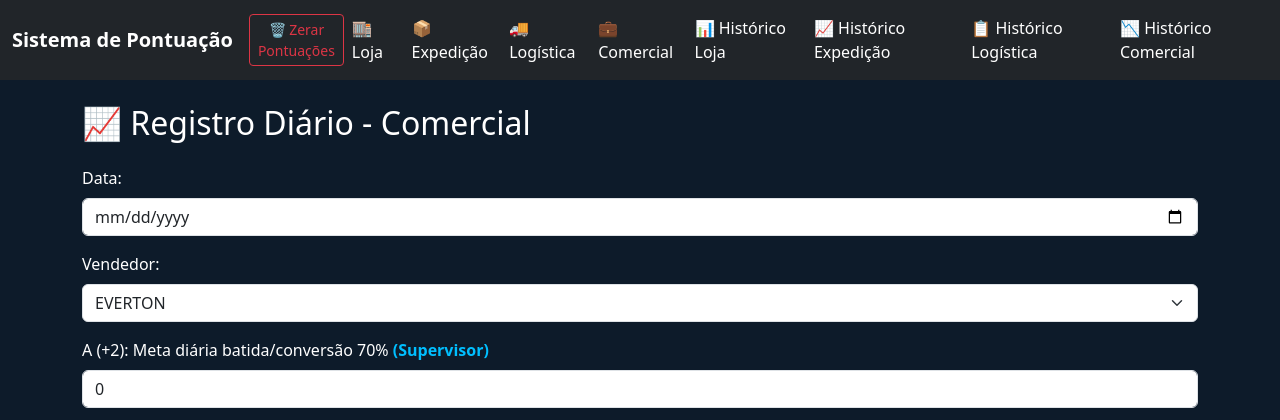
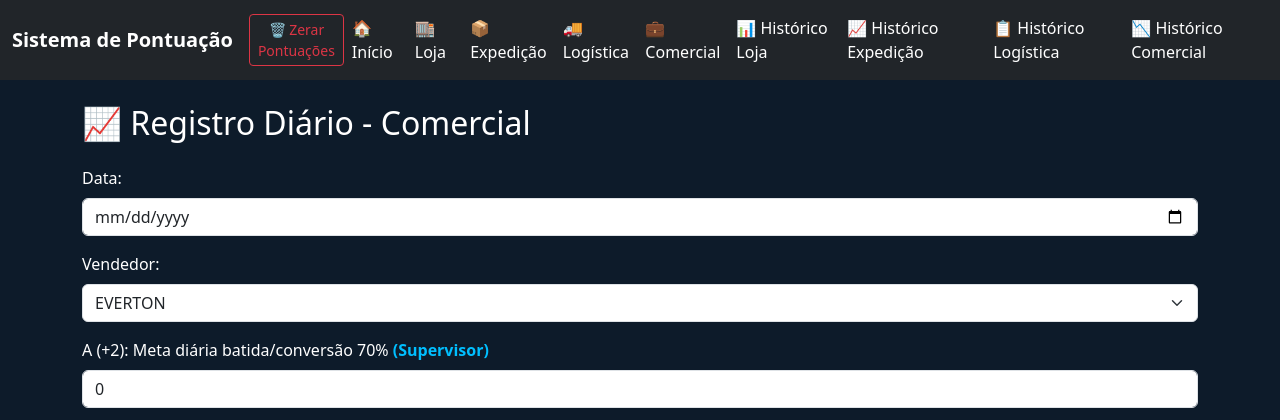
Before and after one commit to Luangscruznfe/pontuacao-confie, a Flask app: page /comercial in a window 1280 px wide. Shown: the top 420 px of the page. Run offline with Flask 3, Linux system fonts and the light colour scheme.

Commit message:
atualização geral

```diff
--- a/templates/base.html
+++ b/templates/base.html
@@ -45,6 +45,7 @@
 
     <div class="collapse navbar-collapse">
       <ul class="navbar-nav ms-auto">
+	<li class="nav-item"><a class="nav-link" href="/">🏠 Início</a></li>
         <li class="nav-item"><a class="nav-link" href="/loja">🏬 Loja</a></li>
         <li class="nav-item"><a class="nav-link" href="/expedicao">📦 Expedição</a></li>
         <li class="nav-item"><a class="nav-link" href="/logistica">🚚 Logística</a></li>
```
